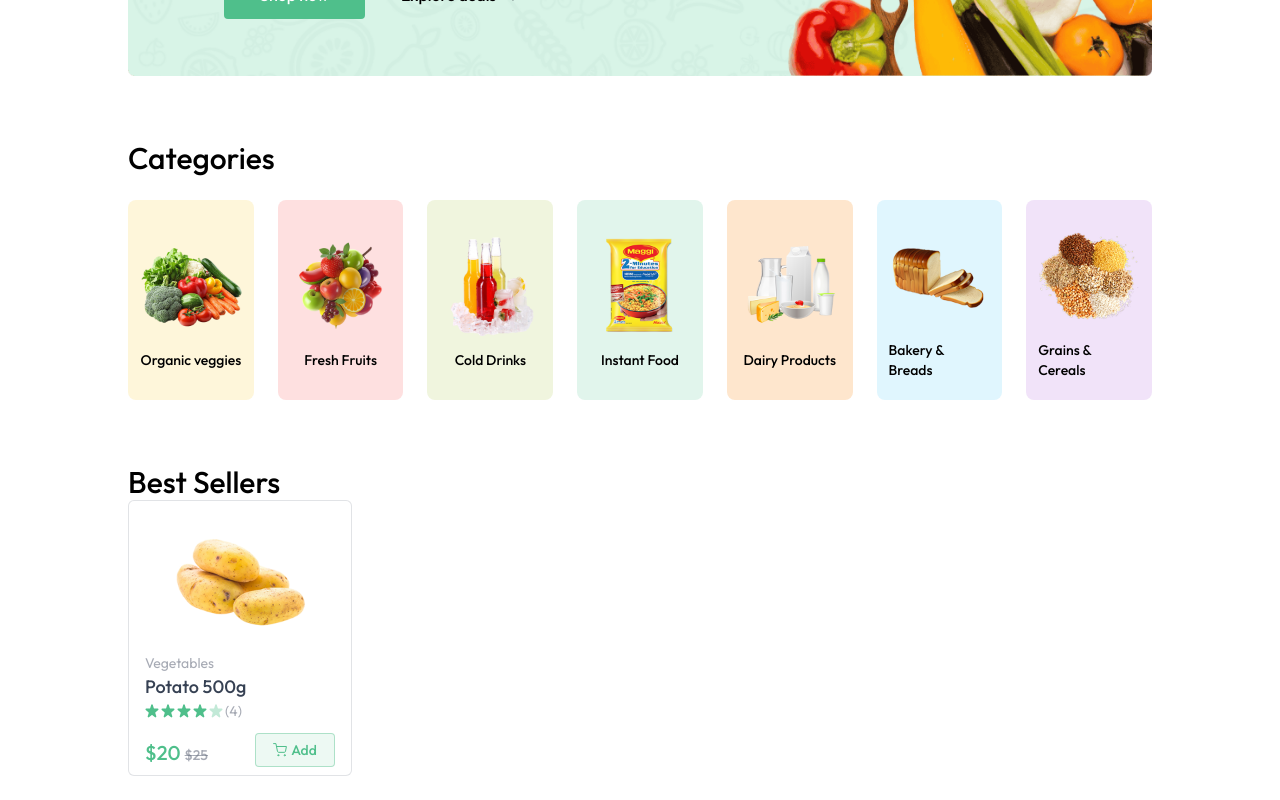
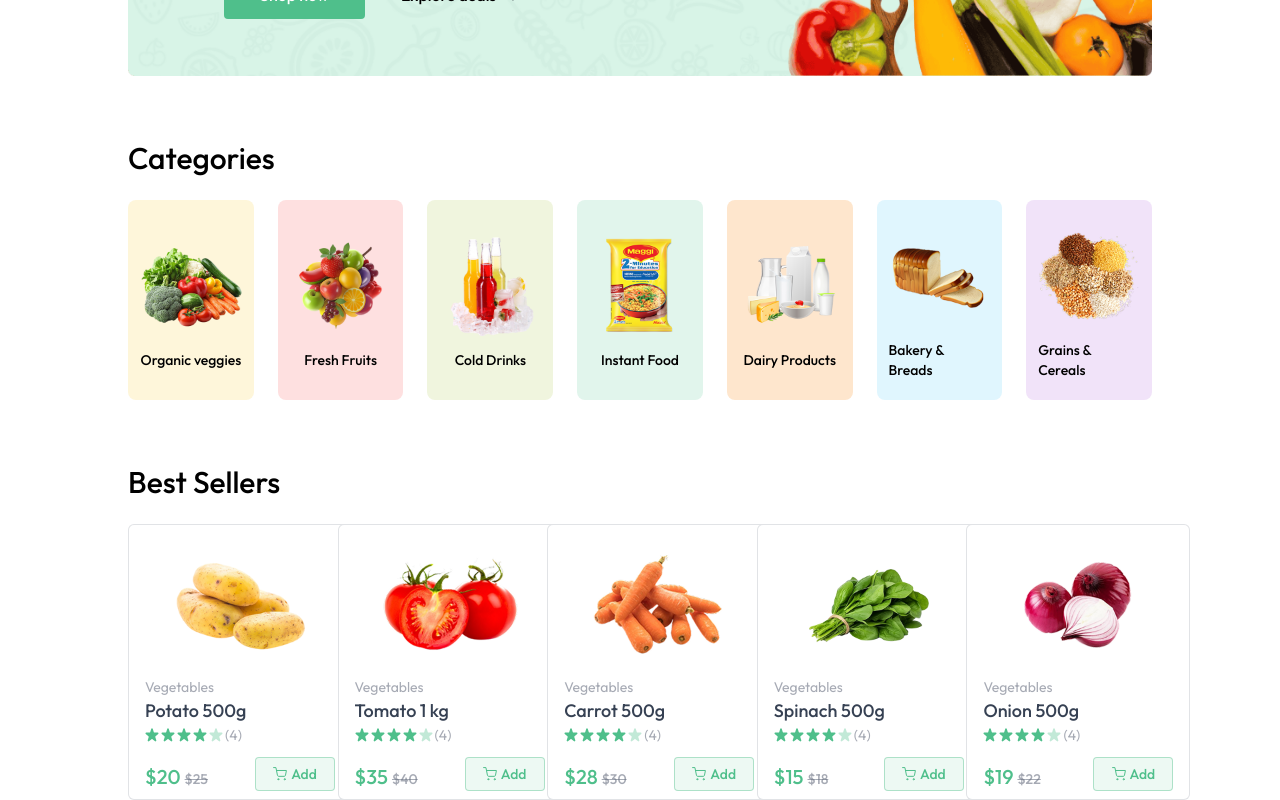
Before and after one commit to Kujins/Grocery-delivery, a React (Vite) app in the folder frontend/: page / in a window 1280 px wide. Shown: the part 404-1204 px from the top of the page. Before the commit the page ends 1180 px from the top, so only its background shows below. Built offline with nearby package versions, Linux system fonts and the light colour scheme.

Commit message:
product cart done

```diff
--- a/frontend/src/components/BestSeller.jsx
+++ b/frontend/src/components/BestSeller.jsx
@@ -7,8 +7,10 @@
   return (
     <div className='mt-16'>
         <p className='text-2xl md:text-3xl font-medium'>Best Sellers</p>
-        <div>
-            <ProductCard product={products[0]}/>
+        <div className='grid grid-cols-2 sm:grid-cols-3 md:grid-cols-4 gap-3 md:gap-6 lg:grid-cols-5 mt-6'>
+            {products.filter((product)=>product.inStock).slice(0,5).map((product,index)=>(
+              <ProductCard key={index} product={product}/>
+            ))}
         </div>
     </div>
   )
--- a/frontend/src/components/ProductCard.jsx
+++ b/frontend/src/components/ProductCard.jsx
@@ -26,17 +26,17 @@
                     </p>
                     <div onClick={(e)=>{e.stopPropagation();}} className="text-primary">
                         {!cartItems[product._id] ? (
-                            <button className="flex items-center justify-center gap-1 bg-primary/10 border border-primary/40 md:w-[80px] w-[64px] h-[34px] rounded font-medium" onClick={() => addToCart(product._id)} >
+                            <button className="flex items-center justify-center gap-1 bg-primary/10 border border-primary/40 md:w-[80px] w-[64px] h-[34px] rounded font-medium cursor-pointer" onClick={() => addToCart(product._id)} >
                                 <img src={assets.cart_icon} alt='cart_icon'/>
                                 Add
                             </button>
                         ) : (
                             <div className="flex items-center justify-center gap-2 md:w-20 w-16 h-[34px] bg-primary/25 rounded select-none">
-                                <button onClick={() => setCount((prev) => Math.max(prev - 1, 0))} className="cursor-pointer text-md px-2 h-full" >
+                                <button onClick={() => removeFromCart(product._id)} className="cursor-pointer text-md px-2 h-full" >
                                     -
                                 </button>
                                 <span className="w-5 text-center">{cartItems[product._id]}</span>
-                                <button onClick={() => setCount((prev) => prev + 1)} className="cursor-pointer text-md px-2 h-full" >
+                                <button onClick={() => {addToCart(product._id)}} className="cursor-pointer text-md px-2 h-full" >
                                     +
                                 </button>
                             </div>
--- a/frontend/src/context/AppContext.jsx
+++ b/frontend/src/context/AppContext.jsx
@@ -23,7 +23,7 @@
         setProducts(dummyProducts)
     }
 
-    const addToCart=()=>{
+    const addToCart=(itemId)=>{
         let cartData = structuredClone(cartItems);
         if(cartData[itemId]){
             cartData[itemId] += 1;
@@ -50,7 +50,7 @@
                 delete cartData[itemId];
             }
         }
-        toast.succes("Removed from Cart")
+        toast.success("Removed from Cart")
         setCartItems(cartData)
     }
 
@@ -58,7 +58,7 @@
         fetchProducts()
     },[])
 
-    const value ={navigate,user,setUser,isSeller,setIsSeller,showUserLogin,setShowUserLogin,products,currency,updateCartItem,removeFromCart,cartItems}
+    const value ={navigate,user,setUser,isSeller,setIsSeller,showUserLogin,setShowUserLogin,products,currency,updateCartItem,removeFromCart,cartItems,addToCart}
     return <AppContext.Provider value={value}>
         {children}
     </AppContext.Provider>
```
